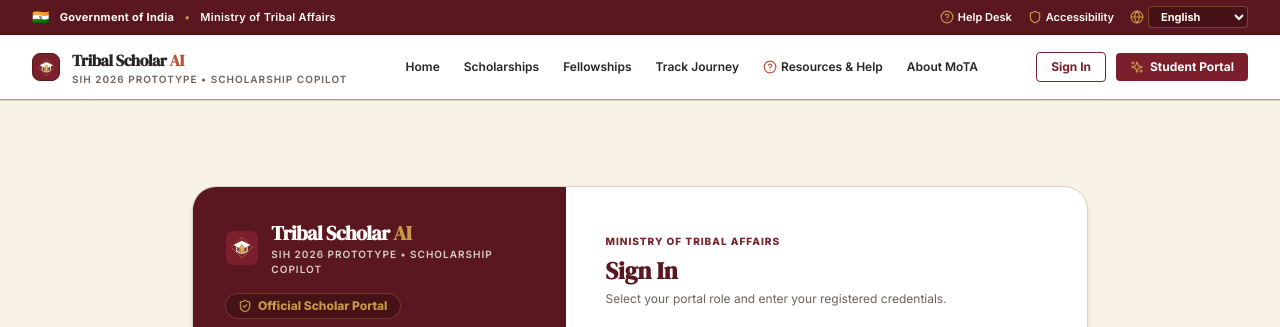
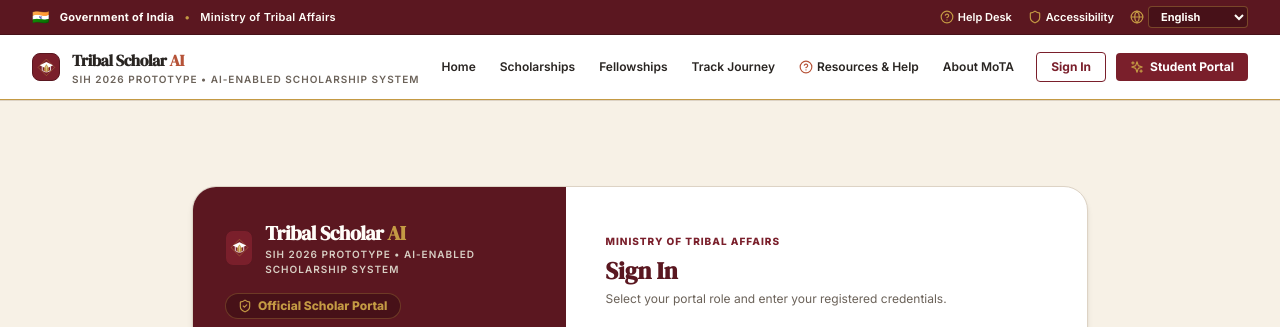
Before and after one commit to kanishkasuthar/Tribal-scholar, a React (Vite) app in the folder frontend/: page /login in a window 1280 px wide. Shown: the top 327 px of the page. Built offline with nearby package versions, Linux system fonts and the light colour scheme; no server answers.

Commit message:
Update scholarship system branding

```diff
--- a/frontend/src/components/common/Logo.tsx
+++ b/frontend/src/components/common/Logo.tsx
@@ -37,7 +37,7 @@
           Tribal Scholar <span className={isDark ? 'text-terracotta' : 'text-gold'}>AI</span>
         </span>
         <span className={`text-[10px] uppercase tracking-widest font-semibold ${isDark ? 'text-muted-text' : 'text-[#D8CFC4]'}`}>
-          SIH 2026 PROTOTYPE • SCHOLARSHIP COPILOT
+          SIH 2026 PROTOTYPE • AI-ENABLED SCHOLARSHIP SYSTEM
         </span>
       </div>
     </Link>
```
